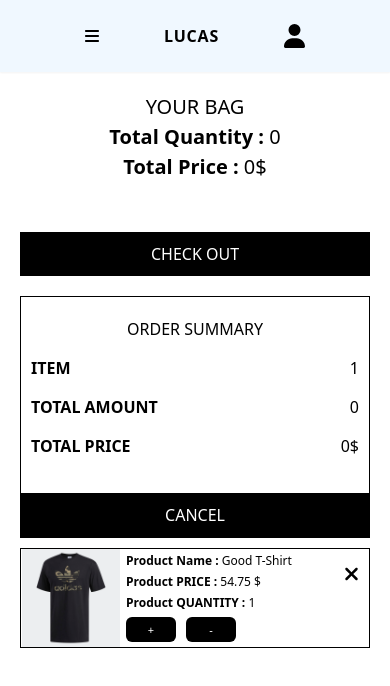
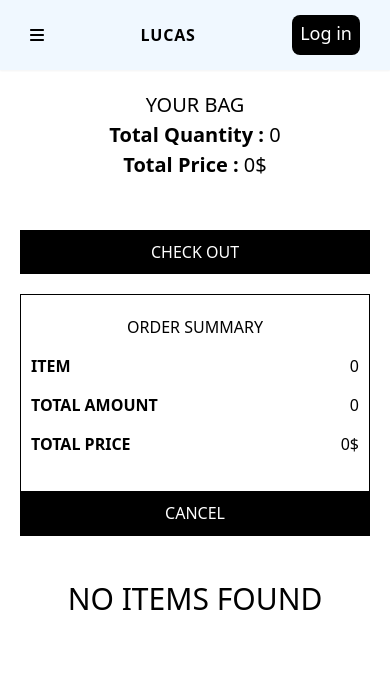
Before and after one commit to Omar-Hosny1/commerce-app-angular, an Angular app: page /cart in a window 390 px wide. Shown: the top 686 px of the page. Built offline with nearby package versions, Linux system fonts and the light colour scheme.

Commit message:
Some Changes Happend

```diff
--- a/src/app/Authentication.service.ts
+++ b/src/app/Authentication.service.ts
@@ -1,5 +1,8 @@
-import { EventEmitter } from '@angular/core';
+import { EventEmitter, Injectable } from '@angular/core';
+import { CartService } from './Cart.service';
+@Injectable()
 export class AuthenticationService {
+  constructor(private cartService: CartService) {}
   isLoggedIn: boolean = false;
   loggedInUpdated = new EventEmitter<boolean>();
 
@@ -10,5 +13,6 @@ export class AuthenticationService {
   signOut() {
     this.loggedInUpdated.emit(false);
     this.isLoggedIn = false;
+    this.cartService.resetCart();
   }
 }
--- a/src/app/Cart.service.ts
+++ b/src/app/Cart.service.ts
@@ -2,17 +2,7 @@ import { Product } from './shop/products/product-item/product.model';
 import { EventEmitter } from '@angular/core';
 export class CartService {
   cartItemsUpdated = new EventEmitter<Product[]>();
-  cartItems: Product[] = [
-    new Product(
-      'Good T-Shirt',
-      Math.random(),
-      54.75,
-      'Shirts and Shoes',
-      'This is shirt',
-      '../assets/images/product1.jpg',
-      1
-    ),
-  ];
+  cartItems: Product[] = [];
   cartInfo: { totalItems: number; totalQuantity: number; totalPrice: number } =
     {
       totalItems: 0,
@@ -105,6 +95,10 @@ export class CartService {
     this.cartItemsUpdated.emit(this.cartItems);
   }
   checkOutCart() {
+    if (!this.cartItems.length) {
+      alert('There are no items in your cart');
+      return;
+    }
     this.resetCart();
     alert('Thank you for your order ❤');
   }
--- a/src/app/header/header.component.css
+++ b/src/app/header/header.component.css
@@ -3,7 +3,6 @@
   letter-spacing: 1.3px;
 }
 .nav {
-  /* z-index: 5; */
   display: flex;
   justify-content: space-between;
   align-items: center;
@@ -27,8 +26,8 @@ ul li {
   display: none;
 }
 @media (max-width: 450px) {
-  nav {
-    padding: 10px;
+  .nav {
+    padding: 15px 30px;
   }
   ul {
     order: -1;
@@ -61,5 +60,6 @@ ul li {
   .open {
     transition: 0.3s;
     left: 0;
+    z-index: 5;
   }
 }
--- a/src/app/header/header.component.html
+++ b/src/app/header/header.component.html
@@ -25,10 +25,22 @@
       <a class="" routerLink="cart">Cart</a>
     </li>
   </ul>
-  <button (click)="signOut()" *ngIf="isAuthenticated" class="text-2xl">
-    <fa-icon [icon]="faArrowAltCircleRight"></fa-icon>
+
+  <button
+    (click)="signOut()"
+    *ngIf="isAuthenticated"
+    class="text-xl bg-black text-white px-2 py-1 rounded-lg"
+  >
+    <!-- <fa-icon [icon]="faArrowAltCircleRight"></fa-icon> -->
+    Sign Out
   </button>
-  <button (click)="logIn()" *ngIf="!isAuthenticated" class="text-2xl">
-    <fa-icon [icon]="faUser"></fa-icon>
+
+  <button
+    (click)="logIn()"
+    *ngIf="!isAuthenticated"
+    class="text-lg bg-black text-white px-2 py-1 flex justify-center items-center rounded-lg pb-2"
+  >
+    <!-- <fa-icon [icon]="faUser"></fa-icon> -->
+    Log in
   </button>
 </div>
```
